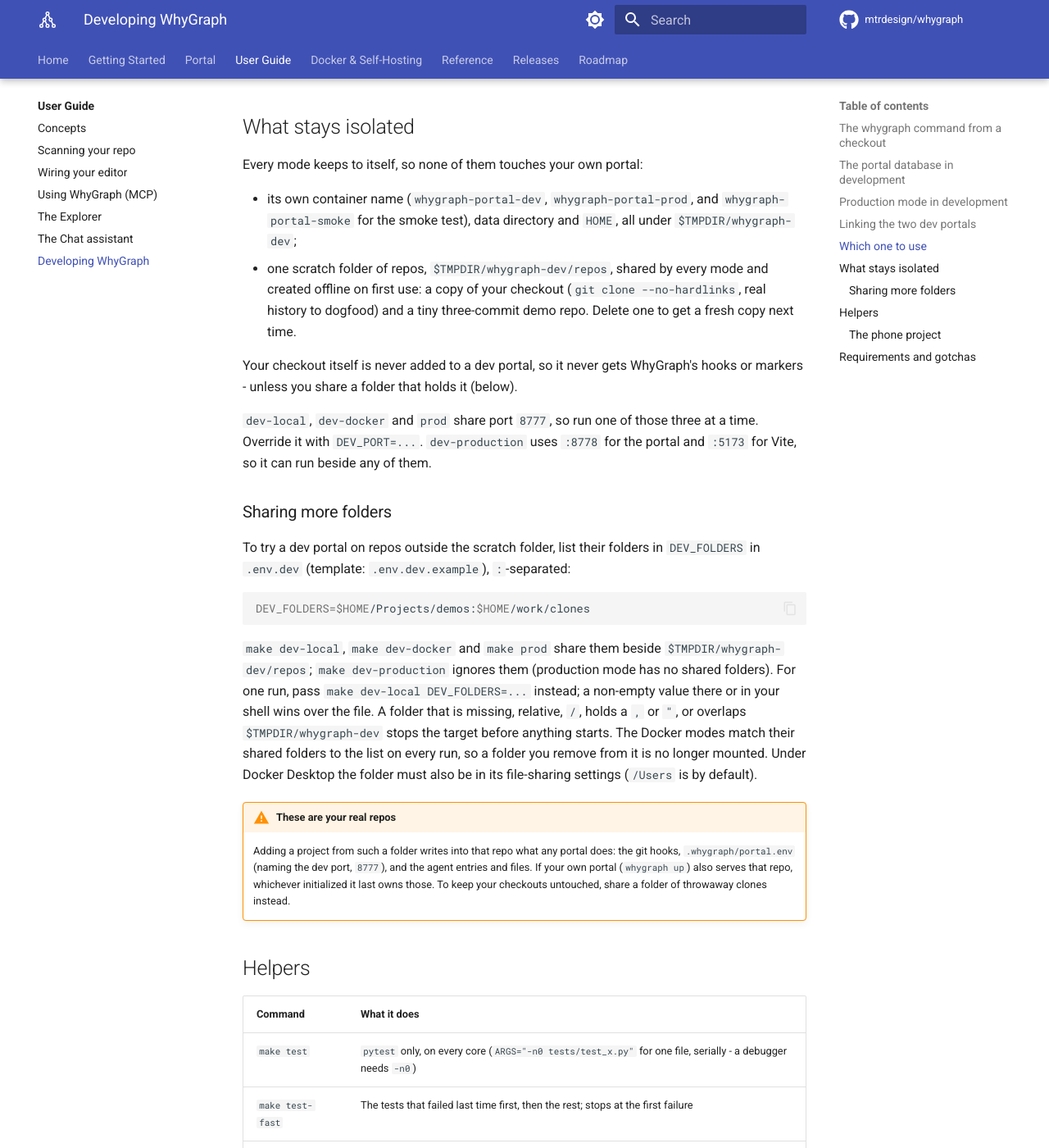
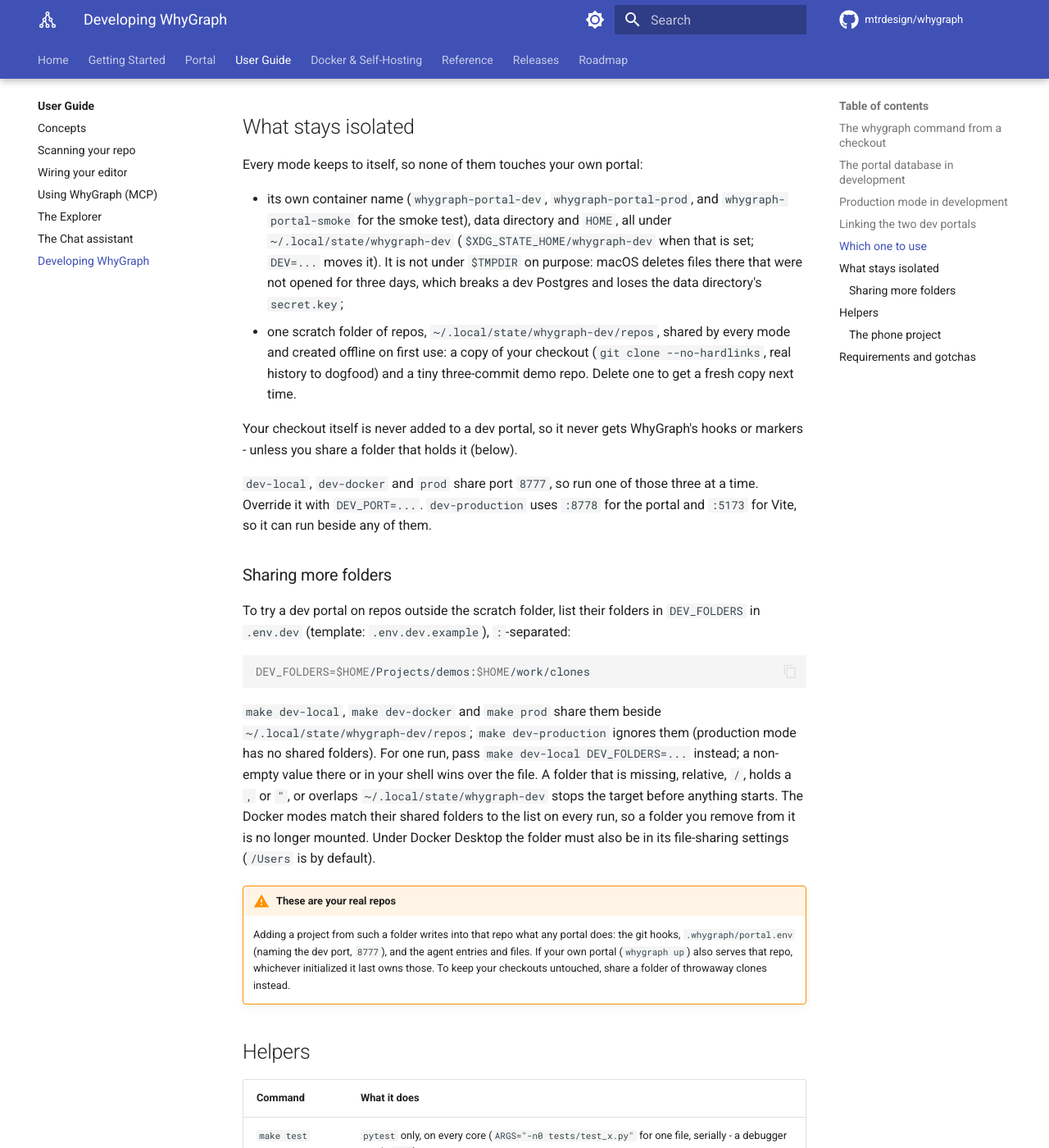
Before and after one commit to mtrdesign/whygraph, an MkDocs documentation site: the page built from docs/guide/developing.md, in a window 1280 px wide and 1400 px high, scrolled down 4647 px. Shown: the whole window at 82% size. Built offline with MkDocs 1.6.1 and Material for MkDocs 9.7.7, drawn with Linux system fonts in a browser that asks for light colours; comment, search, counter and statistics services are not loaded; some of the changed text lies outside the part shown.

Commit message:
dev: keep dev state out of $TMPDIR, which macOS prunes
macOS deletes files under $TMPDIR that were not opened for three days.
That removed catalog files from the dev Postgres (make dev-production
failed migration f2b8d4a60c13 with "could not open file base/16385/2608")
and the dev data dir's secret.key. The dev state now lives in
${XDG_STATE_HOME:-~/.local/state}/whygraph-dev; DEV=... still moves it.

````diff
--- a/docs/guide/developing.md
+++ b/docs/guide/developing.md
@@ -36,7 +36,7 @@
   `whygraph-dev-postgres`, laid out like the shim's database container (the same pinned image, read
   from `POSTGRES_IMAGE` in `cli/commands/install.py`, a per-major `PGDATA`, your user, the same health
   check) but published on `127.0.0.1:55432` (`PG_DEV_PORT=...` to change it) with the dev-only
-  password `whygraph-dev`. Its files are in `$TMPDIR/whygraph-dev/local/postgres`, beside the dev data
+  password `whygraph-dev`. Its files are in `~/.local/state/whygraph-dev/local/postgres`, beside the dev data
   directory. `make dev-db` waits until it is healthy; `make dev-local` then points the portal at it
   with `WHYGRAPH_DATABASE_URL=postgresql+psycopg://whygraph:whygraph-dev@127.0.0.1:55432/whygraph`.
   `make dev-db-down` stops and removes the container and keeps its files; delete the directory for a
@@ -55,7 +55,7 @@
 production mode:
 
 - It uses a separate database, `whygraph_prod`, created on demand in the `make dev-db` container, and
-  its own data directory under `$TMPDIR/whygraph-dev/production`, so it never touches `dev-local`'s
+  its own data directory under `~/.local/state/whygraph-dev/production`, so it never touches `dev-local`'s
   state. No shared folders are given.
 - The base URL is `http://whygraph.localhost:5173` - the **Vite** address, so the browser, the session
   cookie and the portal's host check all see one origin per host. Vite passes the `Host` header
@@ -64,12 +64,12 @@
 - **GitHub is a fake.** Sign-in and projects need a GitHub, so `make dev-production` also starts a
   small fake one (`tests/github_fake.py`) on `DEV_GITHUB_PORT` that serves **both apps**: the OAuth
   App and the GitHub App. It points every `WHYGRAPH_GITHUB_*` variable at it, with a generated app
-  key, client secrets and webhook secret kept under `$TMPDIR/whygraph-dev/production/github/`
+  key, client secrets and webhook secret kept under `~/.local/state/whygraph-dev/production/github/`
   (generating them needs `openssl`). Nothing leaves your machine. Its sign-in page offers four users,
   `ben`, `cy`, `dee` and `nofa` (no two-factor authentication), to try members, roles and two-factor
   refusals.
 - **The fake's repositories.** It serves two fixture repositories, `ben/demo` and `ben/notes`, as bare
-  repositories in `$TMPDIR/whygraph-dev/production/github/repos`, covered by installation `100` on
+  repositories in `~/.local/state/whygraph-dev/production/github/repos`, covered by installation `100` on
   Ben's account: sign in as `ben` to import them. Its control routes change its state and send the
   matching signed webhook to the portal, so you can try the webhook paths without a real GitHub:
 
@@ -121,10 +121,10 @@
    started the link, it skips its Allow page and the browser comes back to
    `http://127.0.0.1:5174/connect/callback`.
 4. Point the link at a checkout under `make dev-local`'s shared folder,
-   `$TMPDIR/whygraph-dev/repos`, whose `origin` names the platform's repository (or which holds the
+   `~/.local/state/whygraph-dev/repos`, whose `origin` names the platform's repository (or which holds the
    commit the platform scanned). The fake GitHub serves git only to an installation token, so the
    quickest one is a clone of the platform's **own** server clone -
-   `$TMPDIR/whygraph-dev/production/data/repos/<org>/<slug>` - with its `origin` set to
+   `~/.local/state/whygraph-dev/production/data/repos/<org>/<slug>` - with its `origin` set to
    `http://127.0.0.1:18767/ben/demo.git`.
 
 `make dev-local` exports the two switches this needs, because a platform on
@@ -166,8 +166,10 @@
 
 - its own container name (`whygraph-portal-dev`, `whygraph-portal-prod`, and
   `whygraph-portal-smoke` for the smoke test), data directory and `HOME`, all under
-  `$TMPDIR/whygraph-dev`;
-- one scratch folder of repos, `$TMPDIR/whygraph-dev/repos`, shared by every mode and created
+  `~/.local/state/whygraph-dev` (`$XDG_STATE_HOME/whygraph-dev` when that is set; `DEV=...` moves
+  it). It is not under `$TMPDIR` on purpose: macOS deletes files there that were not opened for
+  three days, which breaks a dev Postgres and loses the data directory's `secret.key`;
+- one scratch folder of repos, `~/.local/state/whygraph-dev/repos`, shared by every mode and created
   offline on first use: a copy of your checkout (`git clone --no-hardlinks`, real history to
   dogfood) and a tiny three-commit demo repo. Delete one to get a fresh copy next time.
 
@@ -187,11 +189,11 @@
 DEV_FOLDERS=$HOME/Projects/demos:$HOME/work/clones
 ```
 
-`make dev-local`, `make dev-docker` and `make prod` share them beside `$TMPDIR/whygraph-dev/repos`;
+`make dev-local`, `make dev-docker` and `make prod` share them beside `~/.local/state/whygraph-dev/repos`;
 `make dev-production` ignores them (production mode has no shared folders). For one run, pass
 `make dev-local DEV_FOLDERS=...` instead; a non-empty value there or in your shell wins over the
 file. A folder that is missing, relative, `/`, holds a `,` or `"`, or overlaps
-`$TMPDIR/whygraph-dev` stops the target before anything starts. The Docker modes match their shared
+`~/.local/state/whygraph-dev` stops the target before anything starts. The Docker modes match their shared
 folders to the list on every run, so a folder you remove from it is no longer mounted. Under Docker
 Desktop the folder must also be in its file-sharing settings (`/Users` is by default).
 
````
Also changed, not shown: CLAUDE.md (+1 -1 lines), 3 other files.
